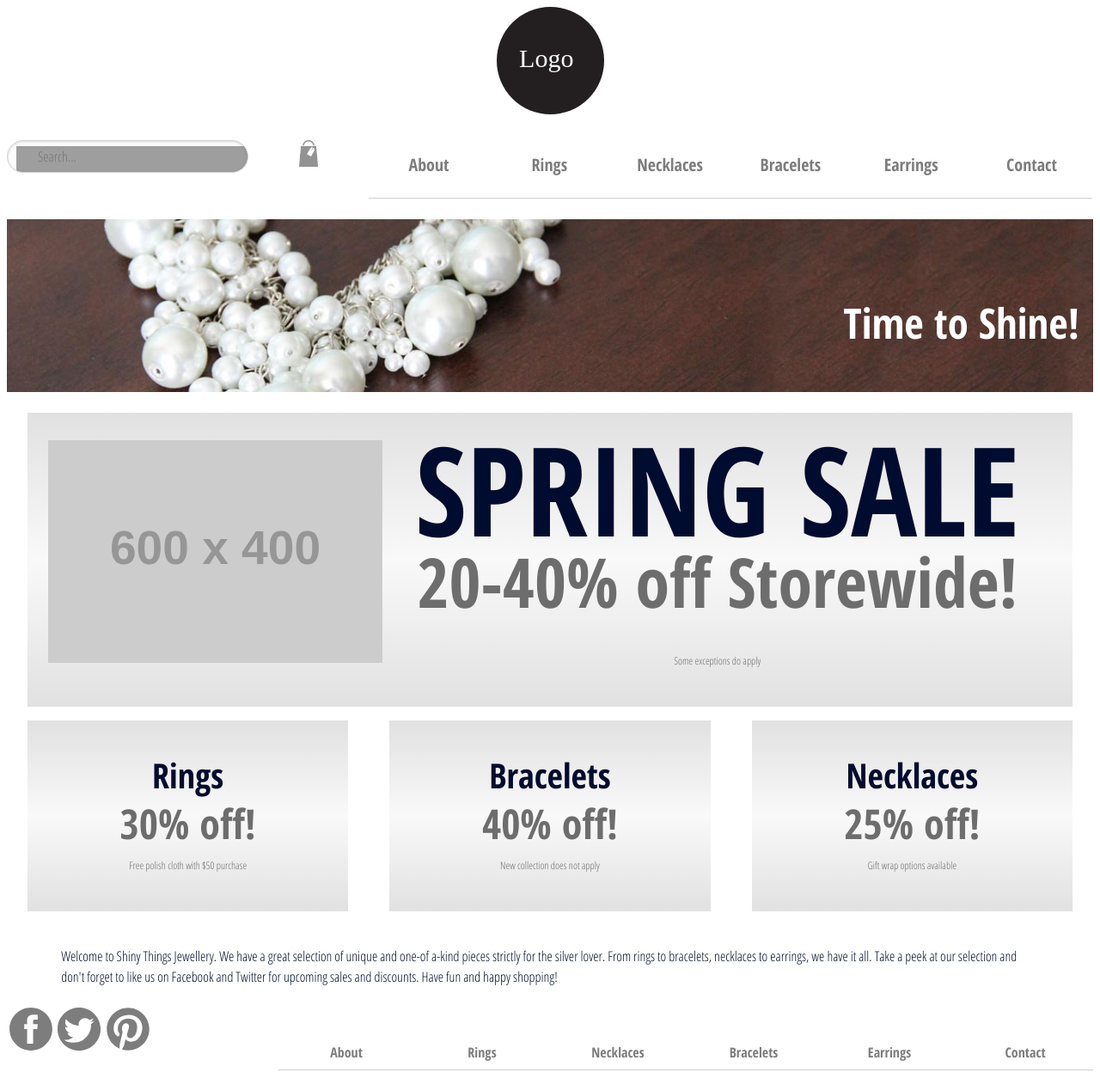
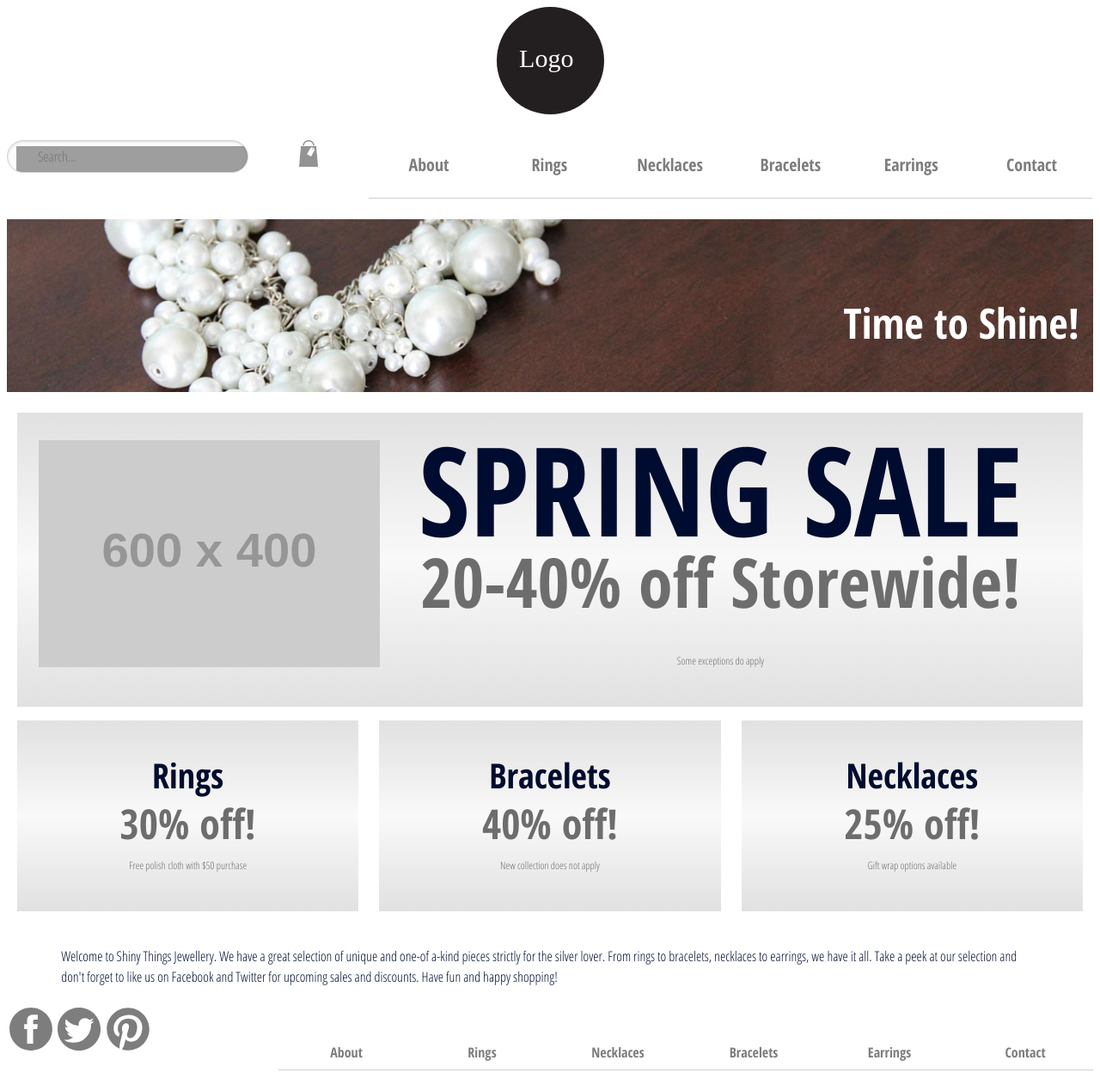
Before and after one commit to kaylaaraujo/ecommerce-website, a Jekyll site: the page built from index.html, in a window 1280 px wide. Shown: the whole page at 86% size. Built offline with Jekyll 4.4.1, drawn with Linux system fonts in a browser that asks for light colours; Markdown is read by kramdown in place of the engine named in the settings; grey boxes are pictures that could not be loaded.

Commit message:
changed gutter to half

```diff
--- a/index.html
+++ b/index.html
@@ -7,22 +7,22 @@ bannertext: Time to Shine!
 ---
 <div class="grid">
 
-	<div class="gutter unit unit-s-1 unit-m-1-1 promo-unit-l-1-1">
+	<div class="gutter-half unit unit-s-1 unit-m-1-1 promo-unit-l-1-1">
 		{% include promo-large.html title="SPRING SALE" desc="20-40% off Storewide!" desc2="Some exceptions do apply" %}
 	</div>
 </div>
 
 <div class="grid">
 
-	<div class="gutter unit unit-s-1 unit-m-1-3 promo-unit-l-1-3">
+	<div class="gutter-half unit unit-s-1 unit-m-1-3 promo-unit-l-1-3">
 		{% include promo-small.html title="Rings" desc="30% off!" desc2="Free polish cloth with $50 purchase" %}
 	</div>
 
-	<div class="gutter unit unit-s-1 unit-m-1-3 promo-unit-l-1-3">
+	<div class="gutter-half unit unit-s-1 unit-m-1-3 promo-unit-l-1-3">
 		{% include promo-small.html title="Bracelets" desc="40% off!" desc2="New collection does not apply" %}
 	</div>
 
-	<div class="gutter unit unit-s-1 unit-m-1-3 promo-unit-l-1-3">
+	<div class="gutter-half unit unit-s-1 unit-m-1-3 promo-unit-l-1-3">
 		{% include promo-small.html title="Necklaces" desc="25% off!" desc2="Gift wrap options available" %}
 	</div>
 
```
